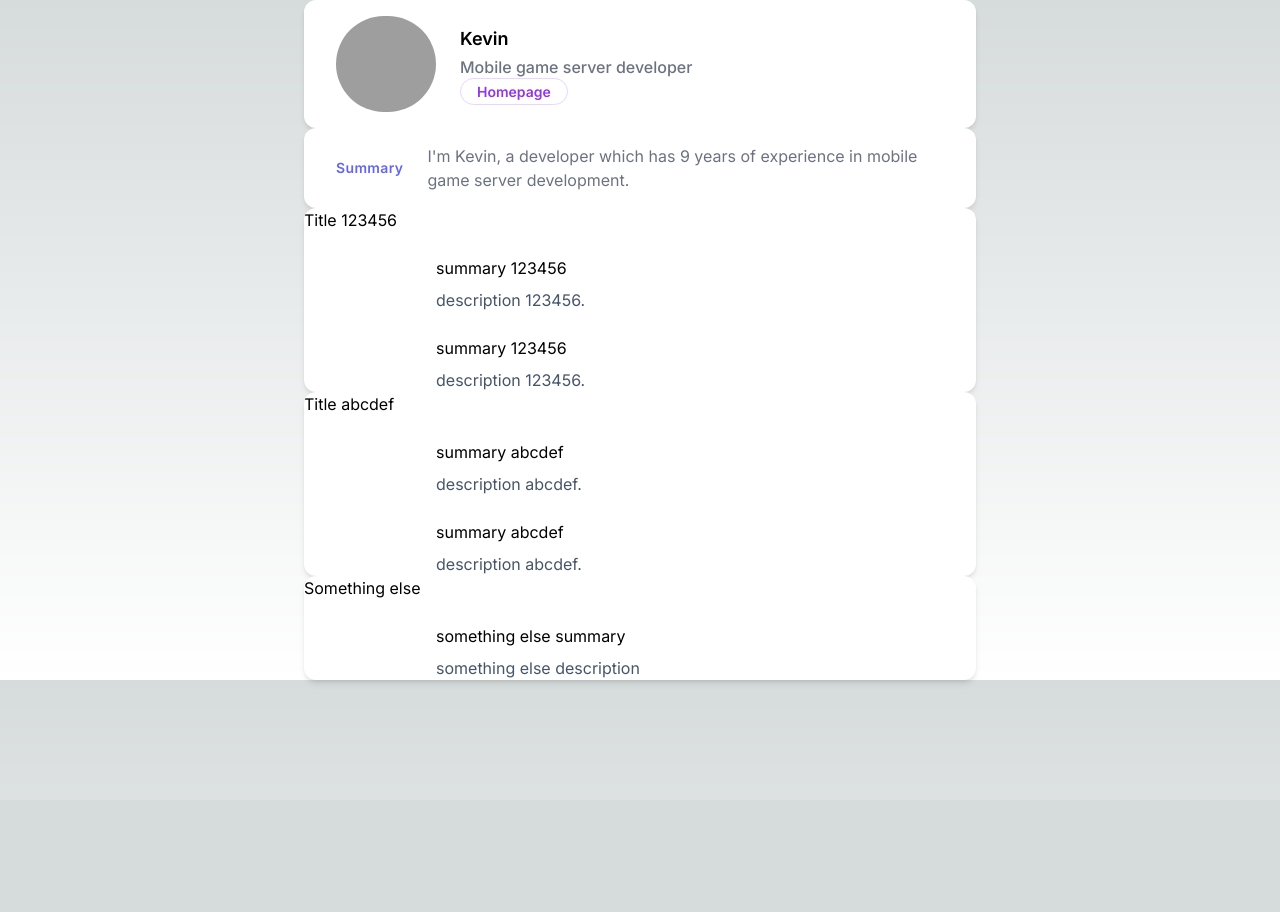
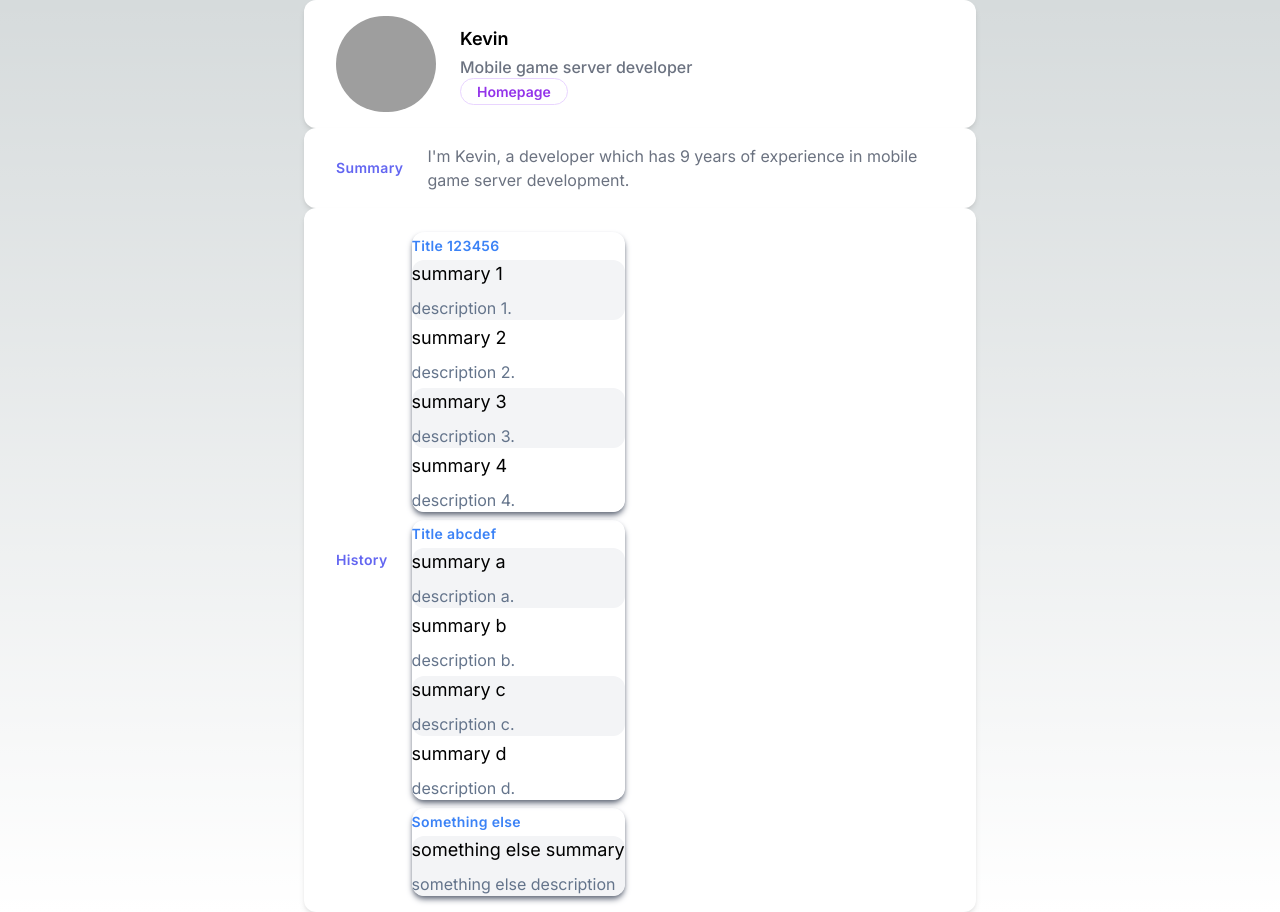
Before and after one commit to paperdev/project-c, a Next.js app: page / in a window 1280 px wide. Before the commit the page ends 800 px from the top, so only its background shows below. Built offline with nearby package versions, Linux system fonts and the light colour scheme; grey boxes are pictures that could not be loaded.

Commit message:
working on

```diff
--- a/src/app/components/history.tsx
+++ b/src/app/components/history.tsx
@@ -4,31 +4,24 @@
 
 const History: React.FC<iHistory> = ({ title, contents }) => {
   return (
-    <section className="max-w-md mx-auto bg-white rounded-xl shadow-md overflow-hidden md:max-w-2xl">
-      <h3 className="mb-6">{title}</h3>
-      <div className="flex flex-col gap-6">
+    <div className="mt-2 max-w-md mx-auto rounded-xl shadow-md shadow-gray-500 overflow-hidden md:max-w-2xl">
+      <p className="mt-1 tracking-wide text-sm text-blue-500 font-semibold">
+        {title}
+      </p>
       {contents.map((content, index) => {
+        let bgColor = index % 2 === 0 ? 'bg-gray-100' : 'bg-white';
         return (
-            <div className="flex" key={index}>
-              <div className="mr-8 max-w-[100px] w-full text-slate-400 dark:text-slate-400">
-                {}
-              </div>
-              <div className="flex flex-col flex-1">
-                <h4>{content.summary}</h4>
-                <p className="text-slate-600 dark:text-gray-400">
-                  {}
+          <div key={index} className={`max-w-md mx-auto rounded-xl ${bgColor}`}>
+            <p className="mt-1 text-lg text-black-500">
+              {content.summary}
             </p>
-                {content.description ? (
-                  <p className="text-slate-600 dark:text-gray-400 mt-2">
+            <p className="mt-2 text-slate-500">
               {content.description}
             </p>
-                ) : null}
-              </div>
           </div>
         );
       })}
     </div>
-    </section>
   );
 };
 
@@ -38,6 +31,10 @@
   children: React.ReactNode
 }) {
   return (
+    <div className="py-8 px-8 max-w-md mx-auto bg-white rounded-xl shadow-md md:max-w-2xl space-y-2 sm:py-4 sm:flex sm:items-center sm:space-y-0 sm:space-x-6">
+      <div className="tracking-wide text-sm text-indigo-500 font-semibold">
+        History
+      </div>
       <div>
         {
           dataHistory.map((history, index) => {
@@ -45,5 +42,6 @@
           })
         }
       </div>
+    </div>
   )
 }
--- a/src/app/components/summary.tsx
+++ b/src/app/components/summary.tsx
@@ -5,7 +5,9 @@
 export default function ComponentSummary({children}: {children: React.ReactNode}) {
   return(
     <div className="py-8 px-8 max-w-md mx-auto bg-white rounded-xl shadow-md md:max-w-2xl space-y-2 sm:py-4 sm:flex sm:items-center sm:space-y-0 sm:space-x-6">
-      <div className="tracking-wide text-sm text-indigo-500 font-semibold">Summary</div>
+      <div className="tracking-wide text-sm text-indigo-500 font-semibold">
+        Summary
+      </div>
       <p className="mt-2 text-gray-500">
         {dataSummary.contents}
       </p>
--- a/src/app/data/history.ts
+++ b/src/app/data/history.ts
@@ -11,12 +11,20 @@
     title: "Title 123456",
     contents: [
       {
-        summary: "summary 123456",
-        description: "description 123456.",
+        summary: "summary 1",
+        description: "description 1.",
       },
       {
-        summary: "summary 123456",
-        description: "description 123456.",
+        summary: "summary 2",
+        description: "description 2.",
+      },
+      {
+        summary: "summary 3",
+        description: "description 3.",
+      },
+      {
+        summary: "summary 4",
+        description: "description 4.",
       },
     ],
   },
@@ -24,12 +32,20 @@
     title: "Title abcdef",
     contents: [
       {
-        summary: "summary abcdef",
-        description: "description abcdef.",
+        summary: "summary a",
+        description: "description a.",
       },
       {
-        summary: "summary abcdef",
-        description: "description abcdef.",
+        summary: "summary b",
+        description: "description b.",
+      },
+      {
+        summary: "summary c",
+        description: "description c.",
+      },
+      {
+        summary: "summary d",
+        description: "description d.",
       },
     ],
   },
```
Lines whose indentation alone changed are shown as unchanged.
